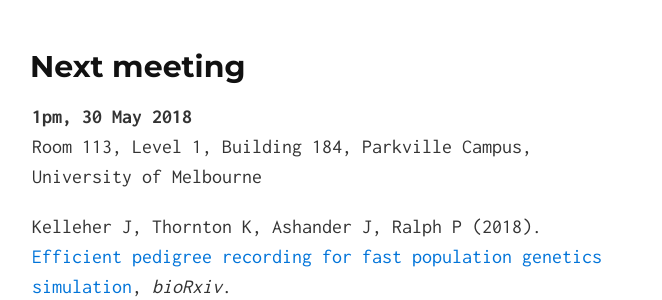
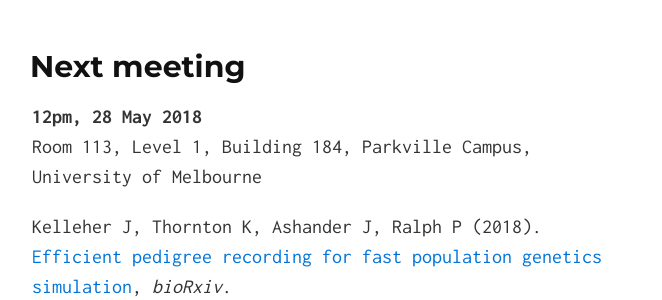
Before and after one commit to melbintgen/statgen-journal-club, a Jekyll site: the page built from index.md, in a window 1280 px wide and 900 px high. Shown: the part 288-588 px from the top of the window, without its empty margins (308-970 px from the left). Built offline with Jekyll 4.4.1, drawn with Linux system fonts in a browser that asks for light colours; our own code applies the rules of GitHub Pages for plain Markdown files.

Commit message:
Change next meeting: 30 May -> 28 May
The start time is also one hour earlier (noon rather than 1pm).

```diff
--- a/index.md
+++ b/index.md
@@ -5,7 +5,7 @@ layout: default
 
 ## Next meeting
 
-**1pm, 30 May 2018**
+**12pm, 28 May 2018**
 Room 113, Level 1, Building 184, Parkville Campus, University of Melbourne
 
 Kelleher J, Thornton K, Ashander J, Ralph P (2018).  [Efficient pedigree
```
